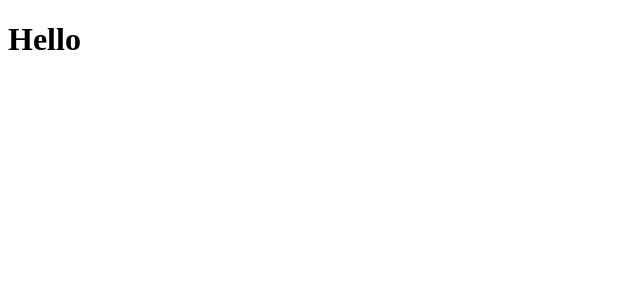
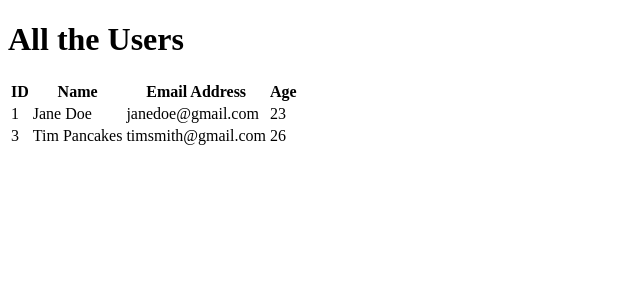
Before and after one commit to JennyWauer/users_with_templates, a Django app: page / in a window 1280 px wide. Shown: the top 300 px of the page, without its empty margins (0-640 px from the left). Run offline with Django 3.2, Linux system fonts and the light colour scheme; data comes from the database, SQL or seed files in the repository; both versions use the stored data as it was after the commit.

Commit message:
Update user page

```diff
--- a/users_app/templates/index.html
+++ b/users_app/templates/index.html
@@ -6,6 +6,24 @@
     <title>Users</title>
 </head>
 <body>
-    <h1>Hello</h1>
+    <h1>All the Users</h1>
+    <table>
+        <tr>
+            <th>ID</th>
+            <th>Name</th>
+            <th>Email Address</th>
+            <th>Age</th>
+        </tr>
+    {% for user in users %}
+        <tr>
+            <td>{{ user.id }}</td>
+            <td>{{ user.first_name }} {{ user.last_name }}</td>
+            <td>{{ user.email_address }}</td>
+            <td>{{ user.age }}</td>
+        </tr>
+    {% endfor %}
+    </table>
+
+
 </body>
 </html>
--- a/users_app/views.py
+++ b/users_app/views.py
@@ -1,5 +1,10 @@
 from django.shortcuts import render
+
+from .models import *
 
 # Create your views here.
 def users(request):
-    return render(request, 'index.html')
+    context = {
+        "users": Users.objects.all()
+    }
+    return render(request, 'index.html', context)
```
Also changed, not shown: db.sqlite3, users_app/migrations/0001_initial.py (added).
